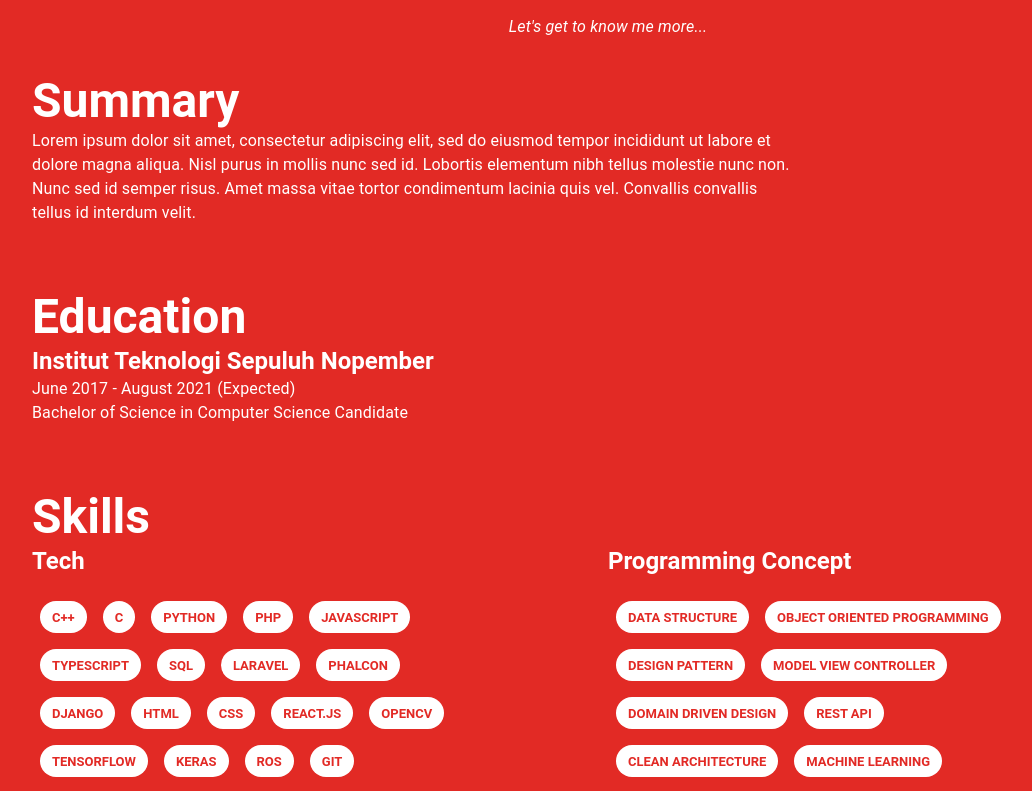
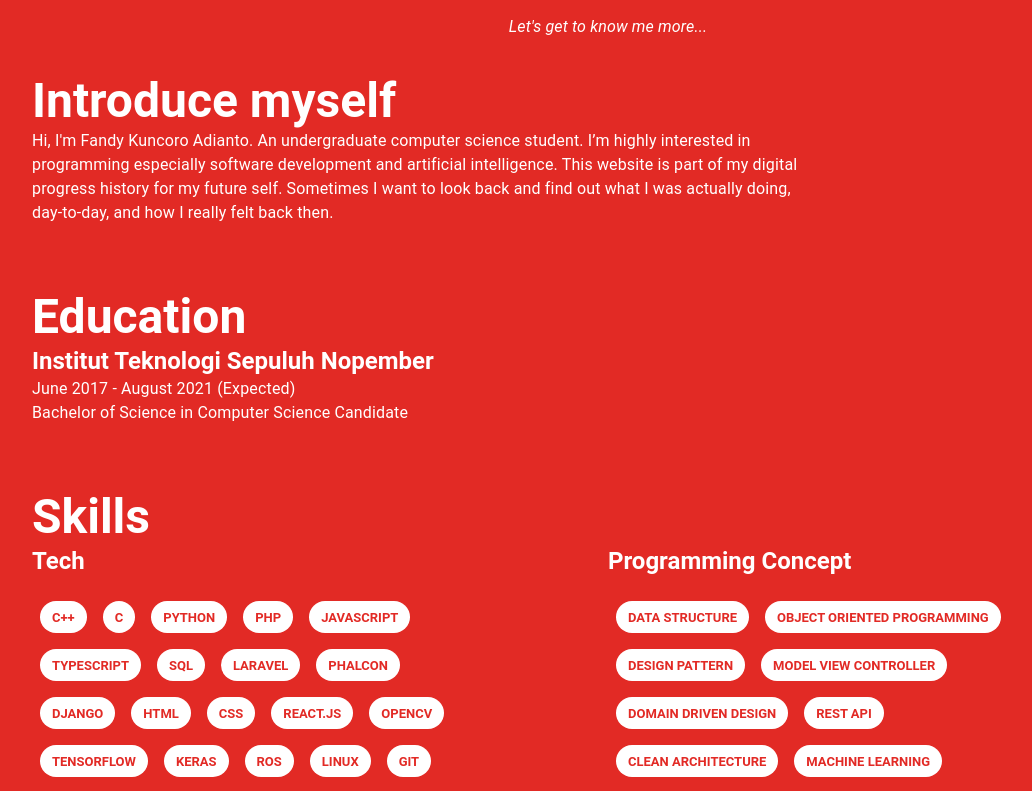
Before and after one commit to fandykun/portfolio, a React (Create React App) app: page / in a window 1280 px wide. Shown: the part 907-1698 px from the top of the page, without its empty margins (32-1064 px from the left). Built offline with nearby package versions, Linux system fonts and the light colour scheme.

Commit message:
minor update each section

```diff
--- a/src/containers/About.tsx
+++ b/src/containers/About.tsx
@@ -44,6 +44,7 @@ function About() {
     "Tensorflow",
     "Keras",
     "ROS",
+    "Linux",
     "Git",
   ];
 
@@ -71,16 +72,16 @@ function About() {
         <Grid container style={{ padding: "2rem 64px" }}>
           <Grid item lg={8} md={12}>
             <Typography variant="h3" component="h4">
-              <Box fontWeight="fontWeightBold">Summary</Box>
+              <Box fontWeight="fontWeightBold">Introduce myself</Box>
             </Typography>
             <Typography variant="body1" component="span">
               <Box>
-                Lorem ipsum dolor sit amet, consectetur adipiscing elit, sed do
-                eiusmod tempor incididunt ut labore et dolore magna aliqua. Nisl
-                purus in mollis nunc sed id. Lobortis elementum nibh tellus
-                molestie nunc non. Nunc sed id semper risus. Amet massa vitae
-                tortor condimentum lacinia quis vel. Convallis convallis tellus
-                id interdum velit.
+                Hi, I'm Fandy Kuncoro Adianto. An undergraduate computer science
+                student. I’m highly interested in programming especially
+                software development and artificial intelligence. This website
+                is part of my digital progress history for my future self.
+                Sometimes I want to look back and find out what I was actually
+                doing, day-to-day, and how I really felt back then.
               </Box>
             </Typography>
           </Grid>
--- a/src/containers/Achievements.tsx
+++ b/src/containers/Achievements.tsx
@@ -24,7 +24,7 @@ function Achievements() {
     },
     {
       path: "logo-computerun-mini.png",
-      role: "Finalist",
+      role: "2nd Runner-Up",
       date: "January 2021",
       title: "Mobile Apps Development Computerun 2020",
       tags: ["Android", "UI / UX", "Java", "Python", "AI"],
--- a/src/containers/Footer.tsx
+++ b/src/containers/Footer.tsx
@@ -23,7 +23,7 @@ function Footer() {
           <Grid item>
             <Typography variant="subtitle1" component="span">
               <Box textAlign="center">
-                Copyright ©2021 | Made with{" "}
+                Copyright © 2021 | Made with{" "}
                 <FavoriteBorderIcon style={{ fontSize: "1rem" }} /> by Fandykun
               </Box>
             </Typography>
```
